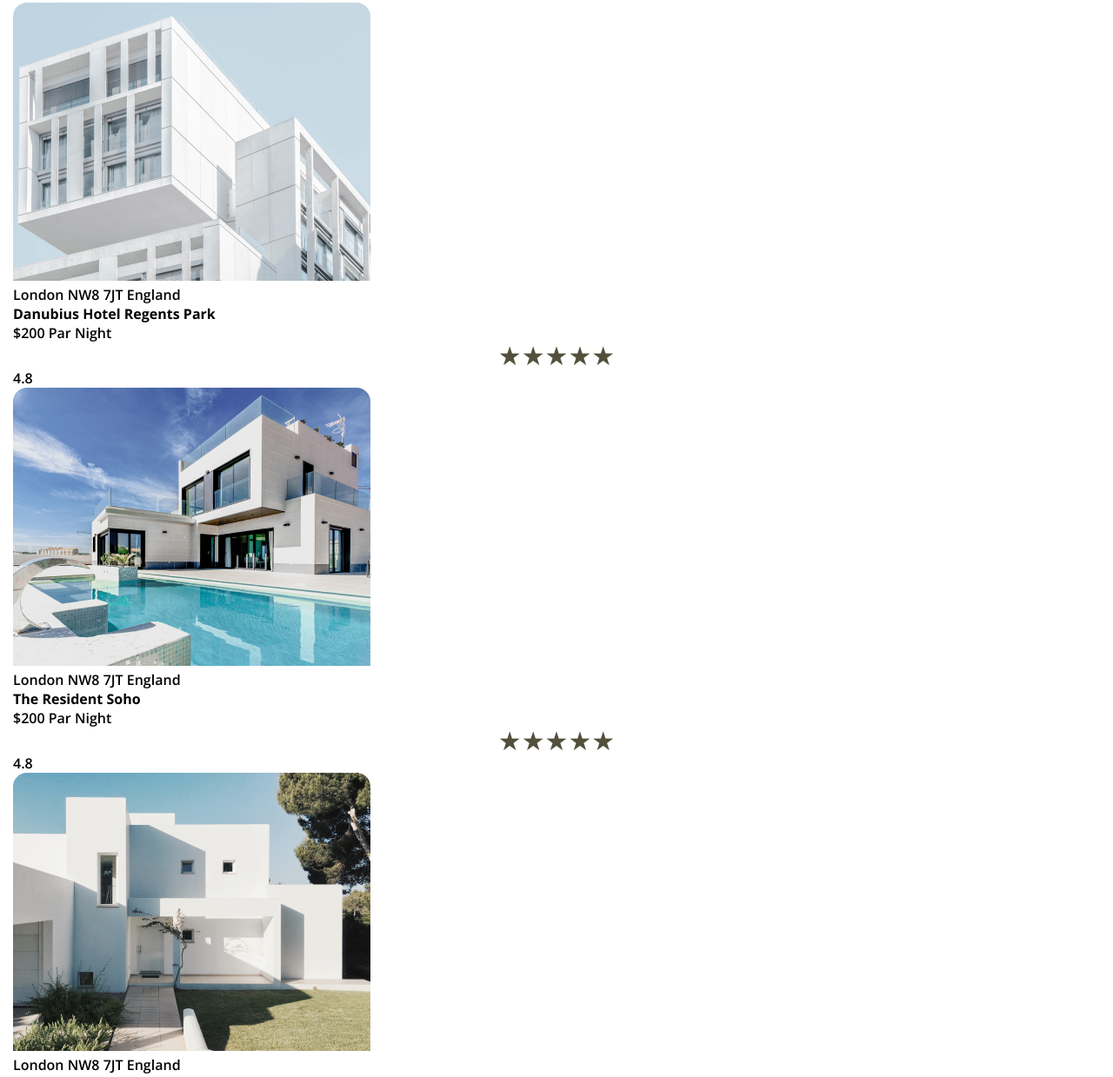
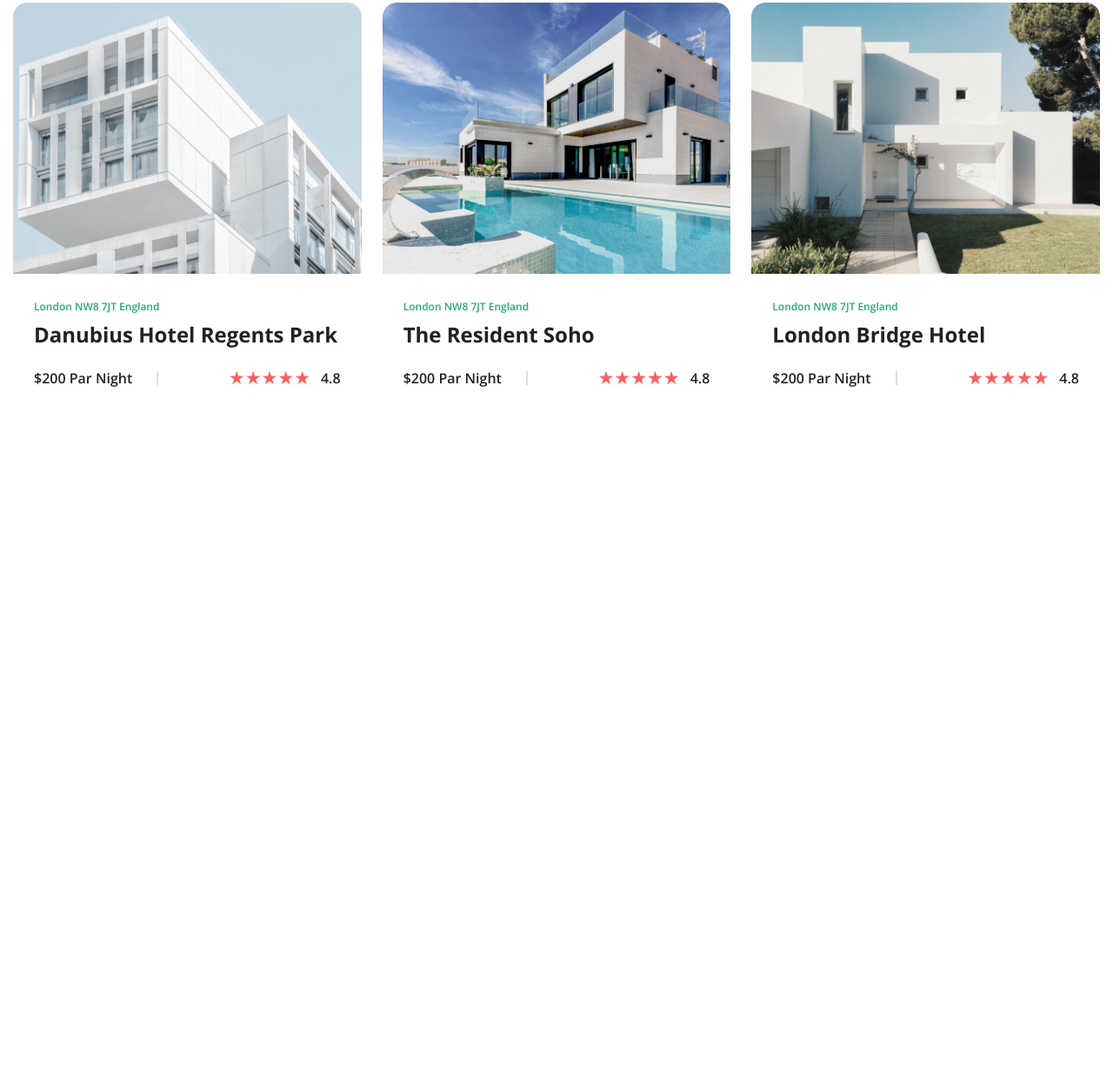
Before and after one commit to Farxod1999/booking, a plain HTML site: page index.html in a window 1280 px wide. Shown: the part 1243-2482 px from the top of the page at 87% size. After the commit the page ends 1727 px from the top, so only its background shows below. Drawn offline with Linux system fonts and the light colour scheme.

Commit message:
блок по поиску отелей создан с стилями (безадаптации)

```diff
--- a/index.html
+++ b/index.html
@@ -6,7 +6,7 @@
     <meta name="viewport" content="width=device-width, initial-scale=1.0">
     <title>Люкс-отель</title>
     <link rel="icon" href="pictures/logos/logo.png" sizes="32x40">
-    <link rel="stylesheet" href="styles/style.css">
+    <link rel="stylesheet" href="styles/style.css?ver=1.0.1">
     <link rel="stylesheet" href="styles/hover.css">
     <link rel="stylesheet" href="styles/all.min.css">
     <link rel="stylesheet" href="styles/media.css">
@@ -99,50 +99,62 @@
                 <div class="cards">
                     <div class="card">
                         <img src="pictures/popuar-hotels/po-1.jpg" alt="" class="cards__img">
-                        <p class="cards__descr">London NW8 7JT England</p>
-                        <h4 class="cards__title">Danubius Hotel Regents Park</h4>
-                        <div class="cards__info">
-                            <p class="cards__info-prise">$200 Par Night</p>
-                            <div class="rating-mini">
-                                <span class="active"></span>
-                                <span class="active"></span>
-                                <span class="active"></span>
-                                <span class="active"></span>
-                                <span class="active"></span>
+                        <div class="cards-descr-blocks">
+                                <p class="cards__descr">London NW8 7JT England</p>
+                            <h4 class="cards__title">Danubius Hotel Regents Park</h4>
+                            <div class="cards__info">
+                                <p class="cards__info-prise">$200 Par Night</p>
+                                <div class="raitings">
+                                    <div class="rating-mini">
+                                        <span class="active"></span>
+                                        <span class="active"></span>
+                                        <span class="active"></span>
+                                        <span class="active"></span>
+                                        <span class="active"></span>
+                                    </div>
+                                    <p class="cards__info-estimation">4.8</p>
+                                </div>
                             </div>
-                            <p class="cards__info-estimation">4.8</p>
                         </div>
                     </div>
                     <div class="card">
                         <img src="pictures/popuar-hotels/po-2.jpg" alt="" class="cards__img">
-                        <p class="cards__descr">London NW8 7JT England</p>
-                        <h4 class="cards__title">The Resident Soho</h4>
-                        <div class="cards__info">
-                            <p class="cards__info-prise">$200 Par Night</p>
-                            <div class="rating-mini">
-                                <span class="active"></span>
-                                <span class="active"></span>
-                                <span class="active"></span>
-                                <span class="active"></span>
-                                <span class="active"></span>
+                        <div class="cards-descr-blocks">
+                            <p class="cards__descr">London NW8 7JT England</p>
+                            <h4 class="cards__title">The Resident Soho</h4>
+                            <div class="cards__info">
+                                <p class="cards__info-prise">$200 Par Night</p>
+                                <div class="raitings">
+                                    <div class="rating-mini">
+                                        <span class="active"></span>
+                                        <span class="active"></span>
+                                        <span class="active"></span>
+                                        <span class="active"></span>
+                                        <span class="active"></span>
+                                    </div>
+                                    <p class="cards__info-estimation">4.8</p>
+                                </div>
                             </div>
-                            <p class="cards__info-estimation">4.8</p>
                         </div>
                     </div>
                     <div class="card">
                         <img src="pictures/popuar-hotels/po-3.jpg" alt="" class="cards__img">
-                        <p class="cards__descr">London NW8 7JT England</p>
-                        <h4 class="cards__title">London Bridge Hotel</h4>
-                        <div class="cards__info">
-                            <p class="cards__info-prise">$200 Par Night</p>
-                            <div class="rating-mini">
-                                <span class="active"></span>
-                                <span class="active"></span>
-                                <span class="active"></span>
-                                <span class="active"></span>
-                                <span class="active"></span>
+                        <div class="cards-descr-blocks">
+                            <p class="cards__descr">London NW8 7JT England</p>
+                            <h4 class="cards__title">London Bridge Hotel</h4>
+                            <div class="cards__info">
+                                <p class="cards__info-prise">$200 Par Night</p>
+                                <div class="raitings">
+                                    <div class="rating-mini">
+                                        <span class="active"></span>
+                                        <span class="active"></span>
+                                        <span class="active"></span>
+                                        <span class="active"></span>
+                                        <span class="active"></span>
+                                    </div>
+                                    <p class="cards__info-estimation">4.8</p>
+                                </div>
                             </div>
-                            <p class="cards__info-estimation">4.8</p>
                         </div>
                     </div>
                 </div>
--- a/styles/style.css
+++ b/styles/style.css
@@ -317,6 +317,23 @@
     color: #24AB70;
     padding: 6px 25px;
 }
+.cards{
+    display: grid;
+    grid-template-columns: repeat(3, 1fr);
+    column-gap: 24px;
+}
+.cards__img{
+    max-width: 411px;
+    width: 100%;
+    object-fit: cover;
+    border-radius: 16px 16px 0px 0px;
+}
+.cards__descr{
+    font-size: 12px;
+    line-height: 18px;
+    color: #24AB70;
+
+}
 .hotels__descrip{
     font-family: 'Open Sans';
     font-size: 16px;
@@ -325,22 +342,70 @@
     max-width: 479px;
     width: 100%;
 }
+.cards-descr-blocks{
+    padding: 24px 24px 38px 24px;
+}
+.cards__title{
+    font-family: 'Open Sans';
+    font-weight: 600;
+    font-size: 24px;
+    line-height: 30px;
+    color: #222222;
+    margin-top: 8px;
+    margin-bottom: 24px;
+}
+.cards__info-prise{
+    position: relative;
+    padding-right: 30px;
+    font-size: 16px;
+    color: #222222;
+
+}
+.cards__info-prise::after{
+    display: block;
+    content: "";
+    height: 16px;
+    width: 2px;
+    top: 0;right: 0; bottom: 0;
+    margin: auto;
+    position: absolute;
+    background: #DDDDDD;
+}
+.cards__info{
+    display: flex;
+    justify-content: space-between;
+    align-items: center;
+}
+.cards__info-estimation{
+    font-size: 16px;
+    line-height: 18px;
+    color: #222222;
+    margin-left: 12px;
+}
+.raitings{
+    display: flex;
+    justify-content: center;
+    align-items: center;
+}
 .rating-mini {
 	display: flex;
     justify-content: center;
-	font-size: 0;
+    align-items: center;
+    height: 16px;
 }
 .rating-mini span {
 	padding: 0;
-	font-size: 30px;
+	font-size: 21px;
 	line-height: 1;
 	color: lightgrey;
+    border-radius: 10px;
 }
 .rating-mini > span:before {
 	content: '★';
+    border-radius: 10px;
 }
 .rating-mini > span.active {
-	color: #52503B;
+	color: #F95F5F;
 }
 /*HOTELS END*/
 /*MAIN END*/
```
